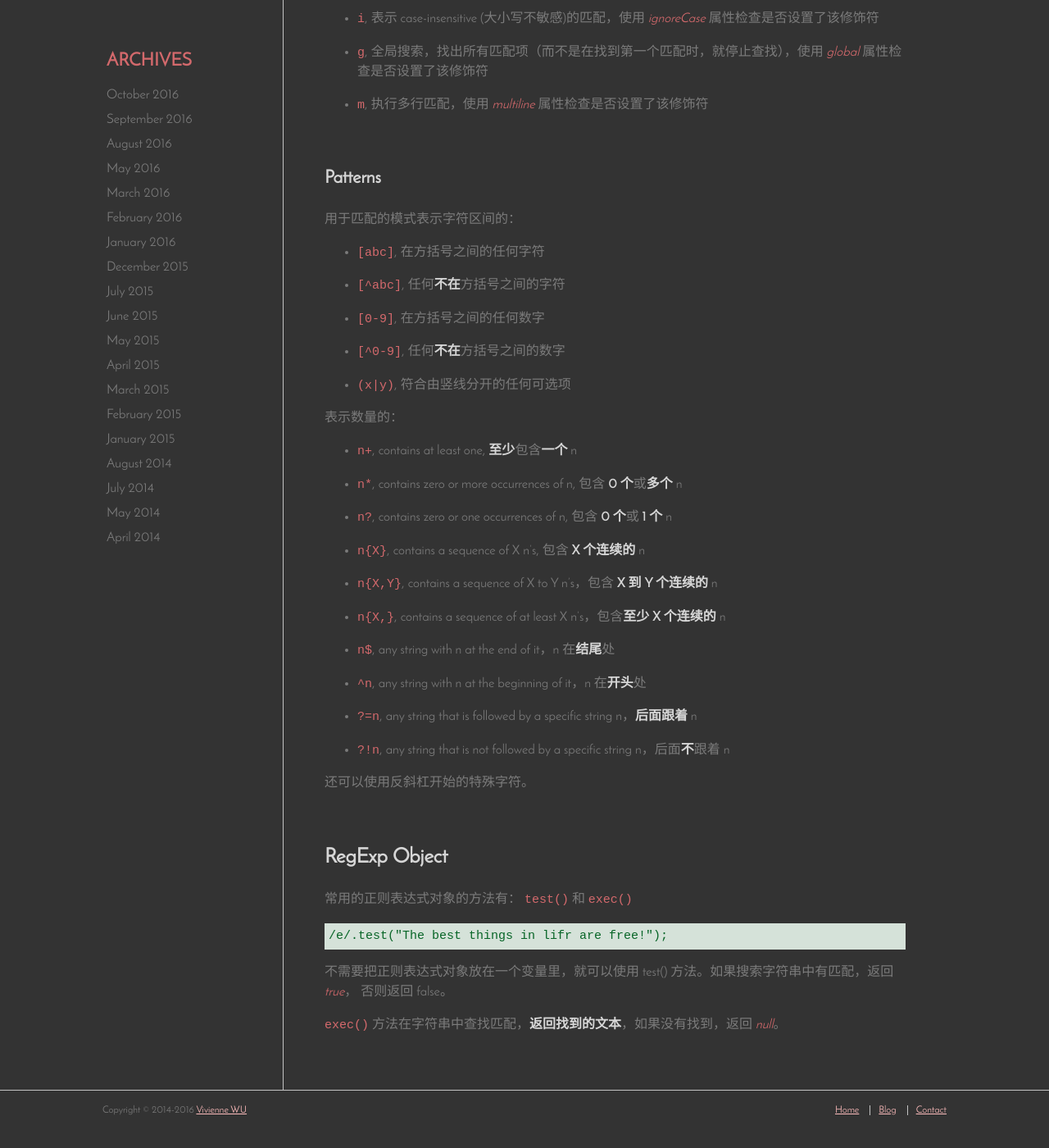
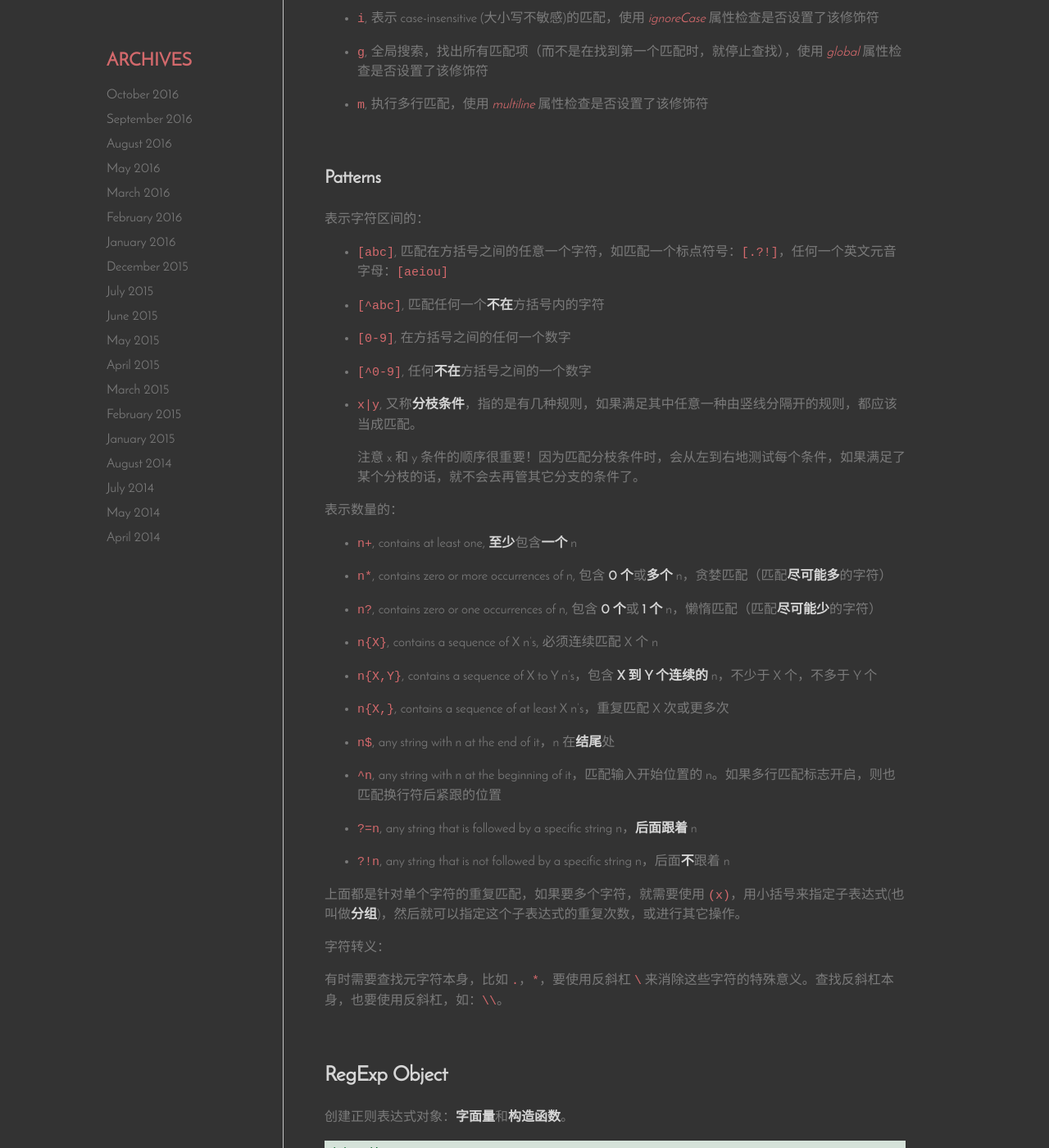
Before and after one commit to Vivi-wu/dive-into-web, a Jekyll site: the page built from _posts/2015-05-02-JavaScript-Regular-Expressions.markdown, in a window 1280 px wide and 1400 px high, scrolled down 599 px. Shown: the whole window at 82% size. Built offline with Jekyll 4.4.1, drawn with Linux system fonts in a browser that asks for light colours; nearby versions of some CDN libraries; before the commit the page ends 1977 px from its top, so only the background shows below that; some of the changed text lies outside the part shown.

Commit message:
update JS 正则表达式再学习

```diff
--- a/_posts/2015-05-02-JavaScript-Regular-Expressions.markdown
+++ b/_posts/2015-05-02-JavaScript-Regular-Expressions.markdown
@@ -2,7 +2,7 @@
 title:  "JavaScript Regular Expressions"
 category: JavaScript
 ---
-一个 Regular Expression (**正则表达式**)是组成一个 search pattern (搜索模式)的一系列字符，它**是一个对象**。可用于文本查找和文本替换操作。
+一个 Regular Expression (**正则表达式**)是组成一个 search pattern (搜索模式/规则)的一系列字符，它是一个**对象**，可用于文本的查找和替换操作。
 
 ## 语法
 
@@ -24,35 +24,121 @@ category: JavaScript
 
 ### Patterns
 
-用于匹配的模式表示字符区间的：
+表示字符区间的：
 
-+ `[abc]`, 在方括号之间的任何字符
-+ `[^abc]`, 任何**不在**方括号之间的字符
-+ `[0-9]`, 在方括号之间的任何数字
-+ `[^0-9]`, 任何**不在**方括号之间的数字
-+ `(x|y)`, 符合由竖线分开的任何可选项
++ `[abc]`, 匹配在方括号之间的任意一个字符，如匹配一个标点符号：`[.?!]`，任何一个英文元音字母：`[aeiou]`
++ `[^abc]`, 匹配任何一个**不在**方括号内的字符
++ `[0-9]`, 在方括号之间的任何一个数字
++ `[^0-9]`, 任何**不在**方括号之间的一个数字
++ `x|y`, 又称**分枝条件**，指的是有几种规则，如果满足其中任意一种由竖线分隔开的规则，都应该当成匹配。
+
+    注意 x 和 y 条件的顺序很重要！因为匹配分枝条件时，会从左到右地测试每个条件，如果满足了某个分枝的话，就不会去再管其它分支的条件了。
 
 表示数量的：
 
 + `n+`, contains at least one, **至少**包含**一个** n
-+ `n*`, contains zero or more occurrences of n, 包含 **0 个**或**多个** n
-+ `n?`, contains zero or one occurrences of n, 包含 **0 个**或 **1 个** n
-+ `n{X}`, contains a sequence of X n's, 包含 **X 个连续的** n
-+ `n{X,Y}`, contains a sequence of X to Y n's，包含 **X 到 Y 个连续的** n
-+ `n{X,}`, contains a sequence of at least X n's，包含**至少 X 个连续的** n
++ `n*`, contains zero or more occurrences of n, 包含 **0 个**或**多个** n，贪婪匹配（匹配**尽可能多**的字符）
++ `n?`, contains zero or one occurrences of n, 包含 **0 个**或 **1 个** n，懒惰匹配（匹配**尽可能少**的字符）
++ `n{X}`, contains a sequence of X n's, 必须连续匹配 X 个 n
++ `n{X,Y}`, contains a sequence of X to Y n's，包含 **X 到 Y 个连续的** n，不少于 X 个，不多于 Y 个
++ `n{X,}`, contains a sequence of at least X n's，重复匹配 X 次或更多次
 + `n$`, any string with n at the end of it，n 在**结尾**处
-+ `^n`, any string with n at the beginning of it，n 在**开头**处
++ `^n`, any string with n at the beginning of it，匹配输入开始位置的 n。如果多行匹配标志开启，则也匹配换行符后紧跟的位置
 + `?=n`, any string that is followed by a specific string n，**后面跟着** n
 + `?!n`, any string that is not followed by a specific string n，后面**不**跟着 n
 
-还可以使用反斜杠开始的特殊字符。
+上面都是针对单个字符的重复匹配，如果要多个字符，就需要使用 `(x)`，用小括号来指定子表达式(也叫做**分组**)，然后就可以指定这个子表达式的重复次数，或进行其它操作。
+
+字符转义：
+
+有时需要查找元字符本身，比如 `.`，`*`，要使用反斜杠 `\` 来消除这些字符的特殊意义。查找反斜杠本身，也要使用反斜杠，如：`\\`。
 
 ## RegExp Object
 
-常用的正则表达式对象的方法有： `test()` 和 `exec()`
+创建正则表达式对象：**字面量**和**构造函数**。
+
+    /ab+c/i;
+    new RegExp('ab+c', 'i');
+    new RegExp(/ab+c/, 'i');
+
+当正则表达式保持为常量时使用字面量。
+
+当事先不知道什么模式，从另一个来源获取，如：用户输入，这些情况都可以使用构造函数。
+
+常用的正则对象的方法有： `test()` 和 `exec()`
 
     /e/.test("The best things in lifr are free!");
 
 不需要把正则表达式对象放在一个变量里，就可以使用 test() 方法。如果搜索字符串中有匹配，返回 _true_， 否则返回 false。
 
 `exec()` 方法在字符串中查找匹配，**返回找到的文本**，如果没有找到，返回 _null_。
+
+## 实践
+
+[这里](https://developer.mozilla.org/zh-CN/docs/Web/JavaScript/Guide/Regular_Expressions) 有具体的正则表达式 reference。
+
+推荐这篇[(正则表达式30分钟入门教程)](http://www.cnblogs.com/deerchao/archive/2006/08/24/zhengzhe30fengzhongjiaocheng.html)，简单易懂。
+
+### 元字符
+
+正则表达式的特殊代码，称为 metacharacter 元字符。
+
+1. `\b`，代表单词的分界处（它不匹配单词分隔字符，如空格、标点或者换行，它只**匹配一个位置**），单词的开头或结尾。
+2. `.`（小数点），匹配除了换行符（\n）之外的任何单个字符。
+3. `*`，表示数量。前边的内容可以连续重复使用任意次以使整个表达式得到匹配。
+4. `\d`，匹配一个数字。
+5. `\w`，匹配一个单字字符（字母、数字或下划线）
+6. `\s`，匹配任意空白符，包括空格，制表符(Tab)，换行符和换页符
+
+### 反义
+
+用于查找不属于某个简单定义的字符类的字符。
+
++ `\D`，匹配任意非数字的字符
++ `\W`，匹配任意不是字母、数字或下划线的字符
++ `\S`，匹配任意不是空白符的字符
++ `\B`，匹配不是单词开头或结束的位置
+
+### 后向引用/捕获
+
+使用小括号指定一个子表达式后，匹配这个子表达式的文本（即此分组捕获的内容）可以在表达式或其它程序中作进一步的处理。
+
+默认情况下，每个分组会自动拥有一个组号，规则是：从左向右，以分组的左括号为标志，第一个出现的分组的组号为1，第二个为2，以此类推。
+
+**后向引用**用于重复搜索前面某个分组匹配的文本。例如，`\1` 代表分组1匹配的文本
+
+### 零宽断言
+
+用于查找某个内容（但不包括这些内容）之前或之后的东西，就像 `\b`, `^` 等只**匹配一个位置**，并不消费任何字符。
+
+<table>
+  <thead>
+    <tr>
+      <th>分类</th><th style="width:140px;">代码/语法</th><th>说明</th>
+    </tr>
+  </thead>
+  <tbody>
+    <tr>
+      <th rowspan="3">捕获</td>
+      <td><code>(exp)</code></td>
+      <td>匹配exp,并捕获文本到默认命名的组里</td>
+    </tr>
+    <tr>
+      <td><code>(?&lt;name&gt;exp)</code></td>
+      <td>匹配exp,并捕获文本到名称为name的组里，也可以写成<code>(?'name'exp)</code></td>
+    </tr>
+    <tr>
+      <td><code>(?:exp)</code></td>
+      <td>匹配exp,但不捕获匹配的文本，也不给此分组分配组号</td>
+    </tr>
+    <tr>
+      <th rowspan="2">零宽断言</td>
+      <td><code>(?=exp)</code></td>
+      <td>匹配exp前面的位置</td>
+    </tr>
+    <tr>
+      <td><code>(?!exp)</code></td>
+      <td>匹配后面跟的不是exp的位置</td>
+    </tr>
+  </tbody>
+</table>
--- a/_posts/2015-05-04-JavaScript-Date.markdown
+++ b/_posts/2015-05-04-JavaScript-Date.markdown
@@ -30,7 +30,7 @@ Date 对象用来与年月日时分秒毫秒打交道的。
 
     var d = new Date("2015-03-25T12:00:00");    //Wed Mar 25 2015 20:00:00 GMT+0800 (CST)
 
-The _T_ in the date string, between the date and time, **indicates UTC time**.
+日期和时间字符串中间的 _T_ 表示 **UTC time**. 北京时间（UTC+8）需要在这个时间上加8小时。
 
 **Note**: _UTC_ (Universal Time Coordinated)  is the **same** as _GMT_ (Greenwich Mean Time).
 
```
